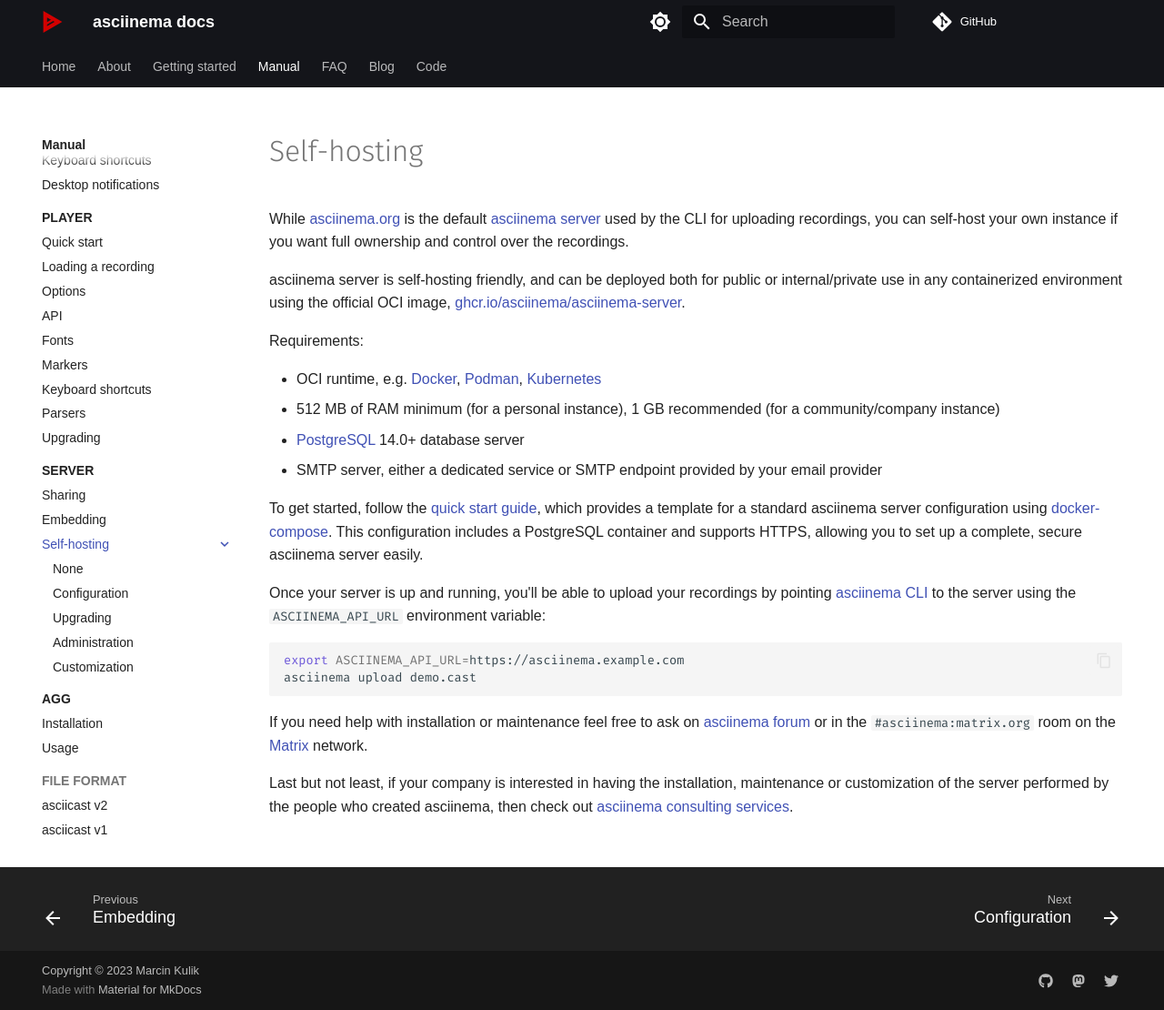
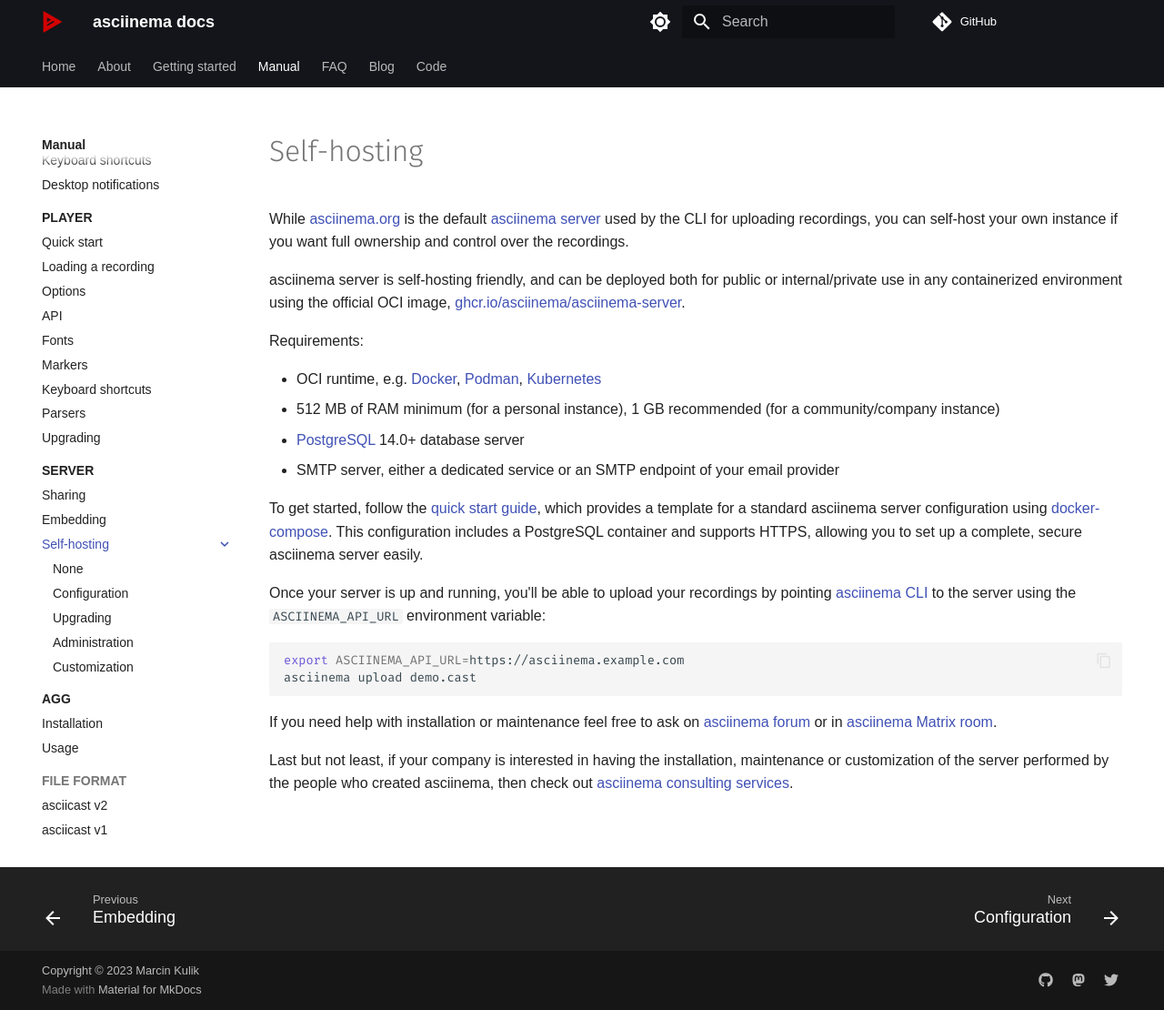
Before and after one commit to ofek/asciinema.github.io, an MkDocs documentation site: the page built from docs/manual/server/self-hosting/index.md, in a window 1280 px wide and 1110 px high. Shown: the whole window at 91% size. Built offline with MkDocs 1.6.1 and Material for MkDocs 9.7.7, drawn with Linux system fonts in a browser that asks for light colours; some web fonts are replaced; comment, search, counter and statistics services are not loaded.

Commit message:
Tweak wording on self-hosting landing page

````diff
--- a/docs/manual/server/self-hosting/index.md
+++ b/docs/manual/server/self-hosting/index.md
@@ -21,8 +21,8 @@
 - 512 MB of RAM minimum (for a personal instance), 1 GB recommended (for a
   community/company instance)
 - [PostgreSQL](http://www.postgresql.org/download/) 14.0+ database server
-- SMTP server, either a dedicated service or SMTP endpoint provided by your
-  email provider
+- SMTP server, either a dedicated service or an SMTP endpoint of your email
+  provider
 
 To get started, follow the [quick start guide](quick-start.md), which provides a
 template for a standard asciinema server configuration using
@@ -40,8 +40,8 @@
 ```
 
 If you need help with installation or maintenance feel free to ask on [asciinema
-forum](https://discourse.asciinema.org) or in the `#asciinema:matrix.org` room
-on the [Matrix](https://matrix.org/) network.
+forum](https://discourse.asciinema.org) or in [asciinema Matrix
+room](https://matrix.to/#/#asciinema:matrix.org).
 
 Last but not least, if your company is interested in having the installation,
 maintenance or customization of the server performed by the people who created
````
